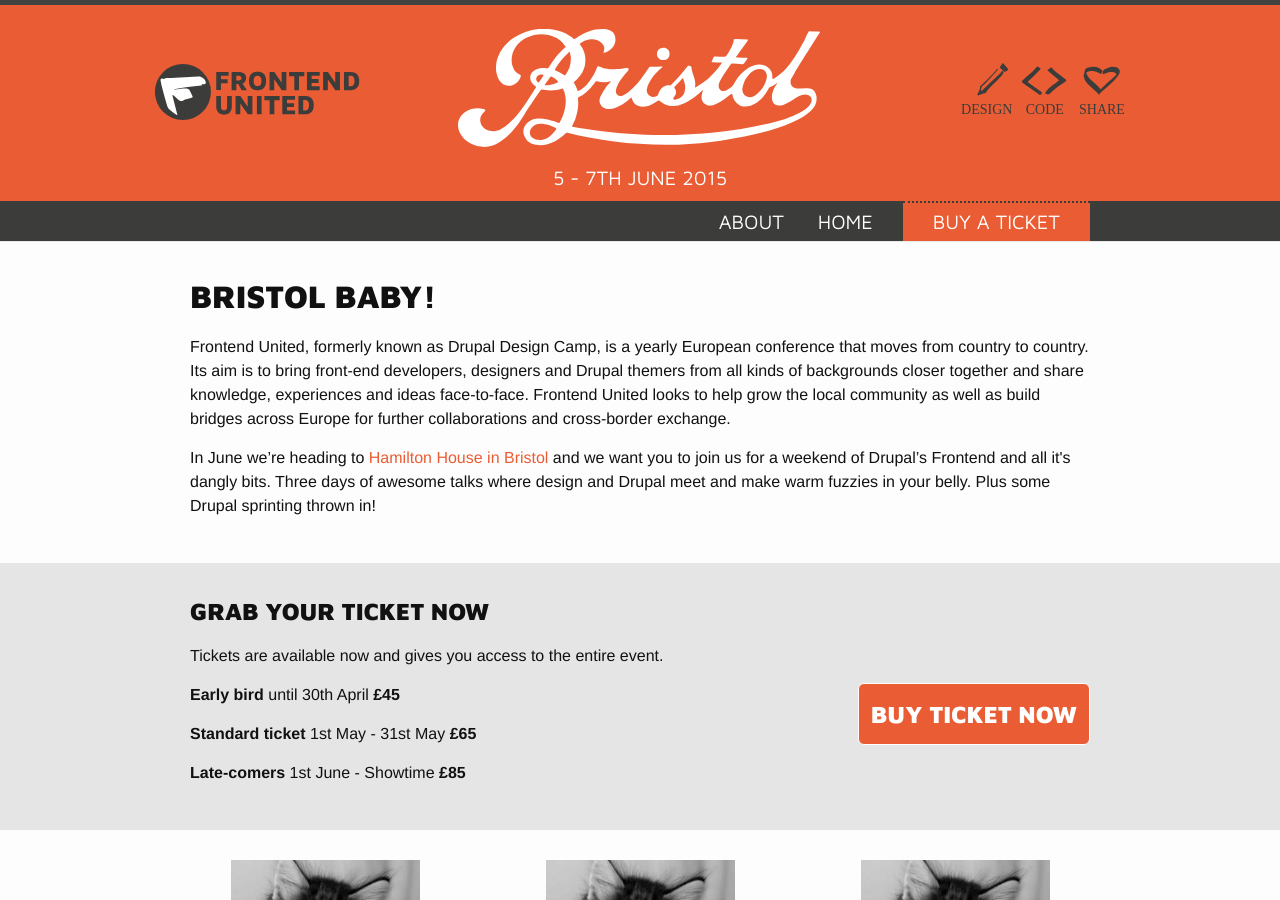
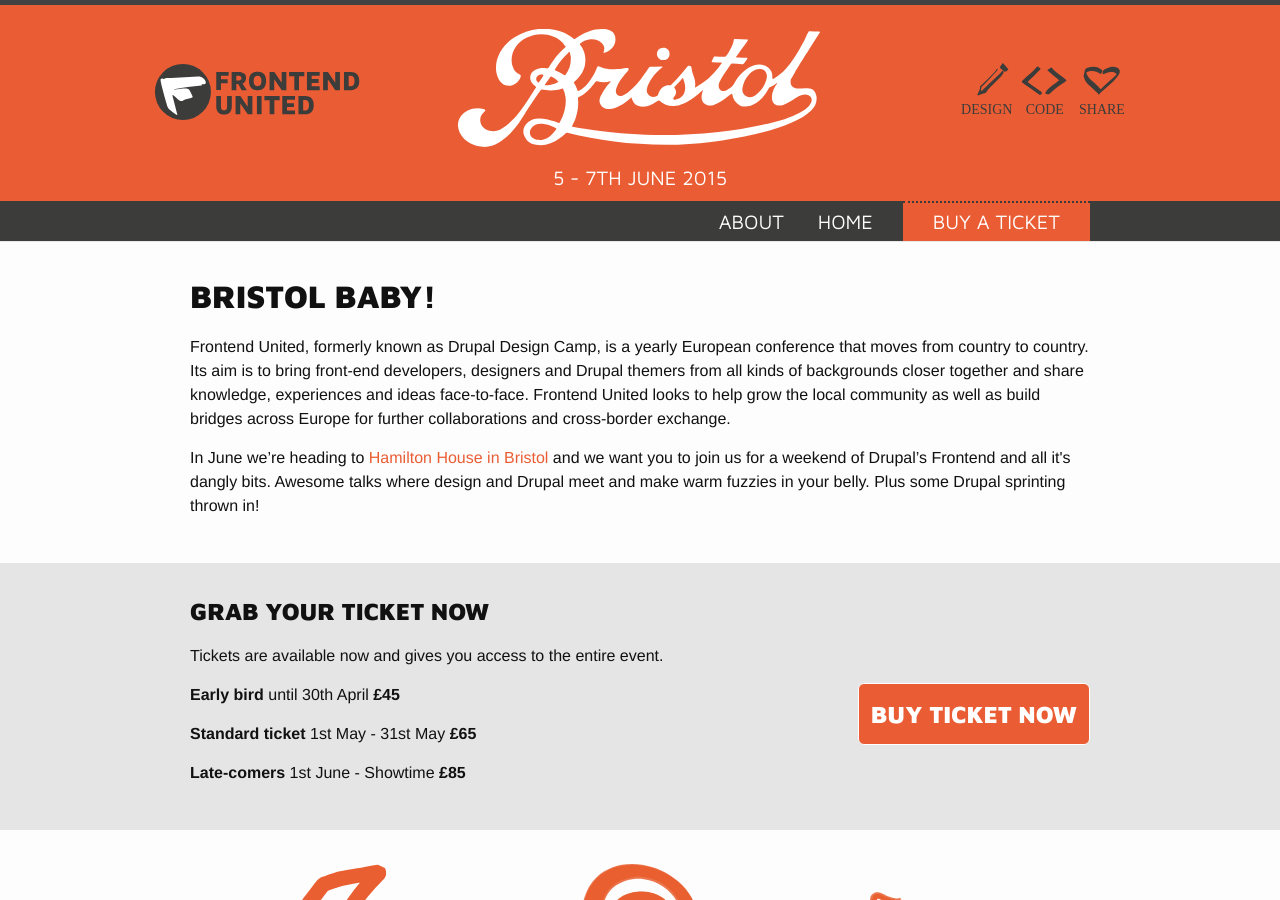
Before and after one commit to drupal-frontend/feu2015, a Jekyll site: the page built from index.html, in a window 1280 px wide and 900 px high. Built offline with Jekyll 4.4.1, drawn with Linux system fonts in a browser that asks for light colours; Markdown is read by kramdown in place of the engine named in the settings.

Commit message:
added icons to days and reworded a little bit

```diff
--- a/_includes/only-text-no-columns.html
+++ b/_includes/only-text-no-columns.html
@@ -2,6 +2,6 @@
   <div class="wrapper">
     <h1>Bristol baby!</h1>
     <p>Frontend United, formerly known as Drupal Design Camp, is a yearly European conference that moves from country to country. Its aim is to bring front-end developers, designers and Drupal themers from all kinds of backgrounds closer together and share knowledge, experiences and ideas face-to-face. Frontend United looks to help grow the local community as well as build bridges across Europe for further collaborations and cross-border exchange.</p>
-    <p>In June we’re heading to <a href="http://www.hamiltonhouse.org/">Hamilton House in Bristol</a> and we want you to join us for a weekend of Drupal’s Frontend and all it's dangly bits. Three days of awesome talks where design and Drupal meet and make warm fuzzies in your belly. Plus some Drupal sprinting thrown in! </p>
+    <p>In June we’re heading to <a href="http://www.hamiltonhouse.org/">Hamilton House in Bristol</a> and we want you to join us for a weekend of Drupal’s Frontend and all it's dangly bits. Awesome talks where design and Drupal meet and make warm fuzzies in your belly. Plus some Drupal sprinting thrown in! </p>
   </div>
 </div>
--- a/_includes/three-column-opt-imgs.html
+++ b/_includes/three-column-opt-imgs.html
@@ -1,17 +1,17 @@
 <div class="section three-column">
   <div class="wrapper">
     <div class="column">
-      <img src="public/images/cat.jpg" alt="I am a cat" />
+      <img src="public/images/lightning.svg" onerror="this.onerror=null; this.src='lightning.png'" alt="Lightning talks - Friday evening" />
       <h2>Friday - Sprinting & lightning talks</h2>
       <p>Come along from 4pm. Meet the organisers, catch up with mates. Contribute and shout about whatever you want!</p>
     </div>
     <div class="column">
-      <img src="public/images/cat.jpg" alt="I am a cat" />
+      <img src="public/images/ear.svg" onerror="this.onerror=null; this.src='ear.png'" alt="Conference day - Saturday" />
       <h2>Saturday Conference day 1</h3>
       <p>We will blow your pretty mind. We've got some great speakers lined up for today. They'll inspire, motivate and maybe even educate you!</p>
     </div>
     <div class="column last">
-      <img src="public/images/cat.jpg" alt="I am a cat" />
+      <img src="public/images/trainer.svg" onerror="this.onerror=null; this.src='trainer.png'" alt="Sprint day - Sunday " />
       <h2>Super Sunday Sprint day</h3>
       <p>There is no rest this Sunday - We want you to help us make Drupal 8 awesome. Come sprint with us and let's FRONTEND HARDER!</p>
     </div>
```
Also changed, not shown: public/images/ear.png (added), public/images/ear.svg (added), public/images/lightning.png (added), public/images/lightning.svg (added), public/images/trainer.png (added), public/images/trainer.svg (added).
